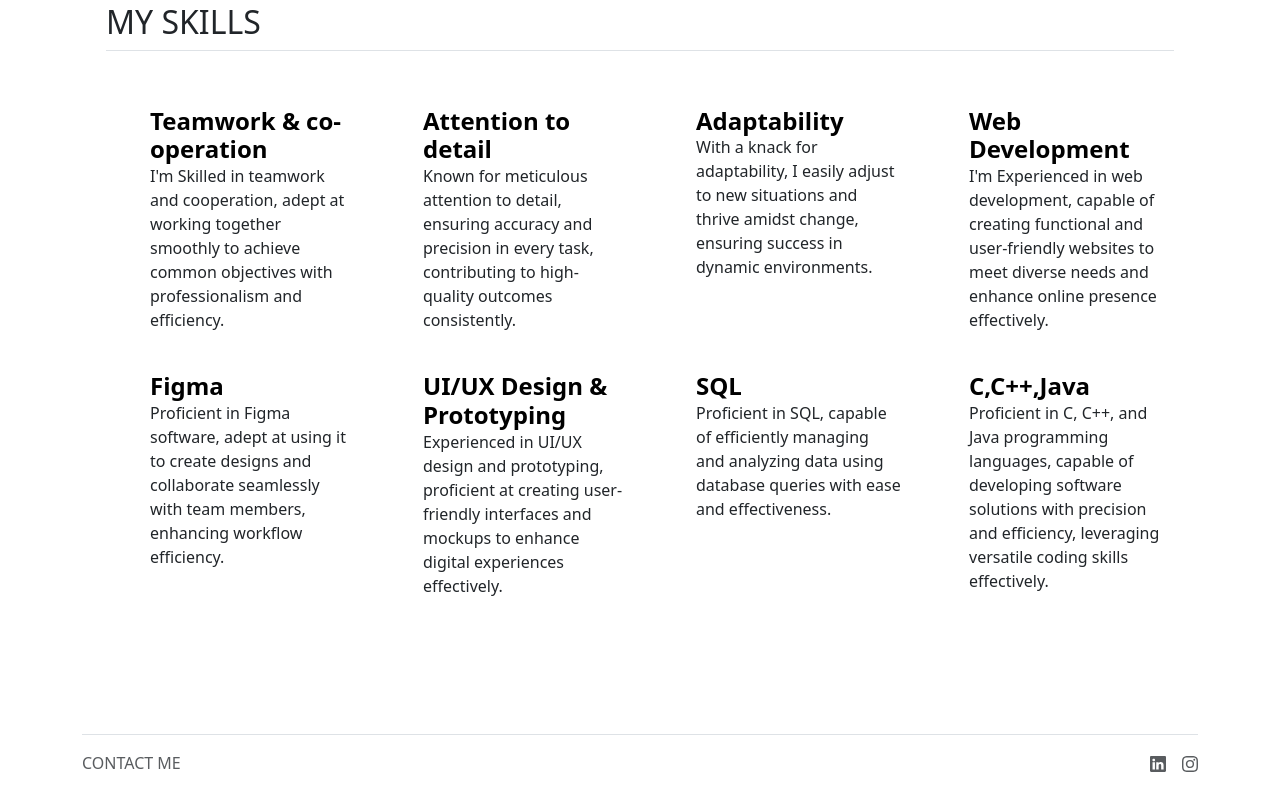
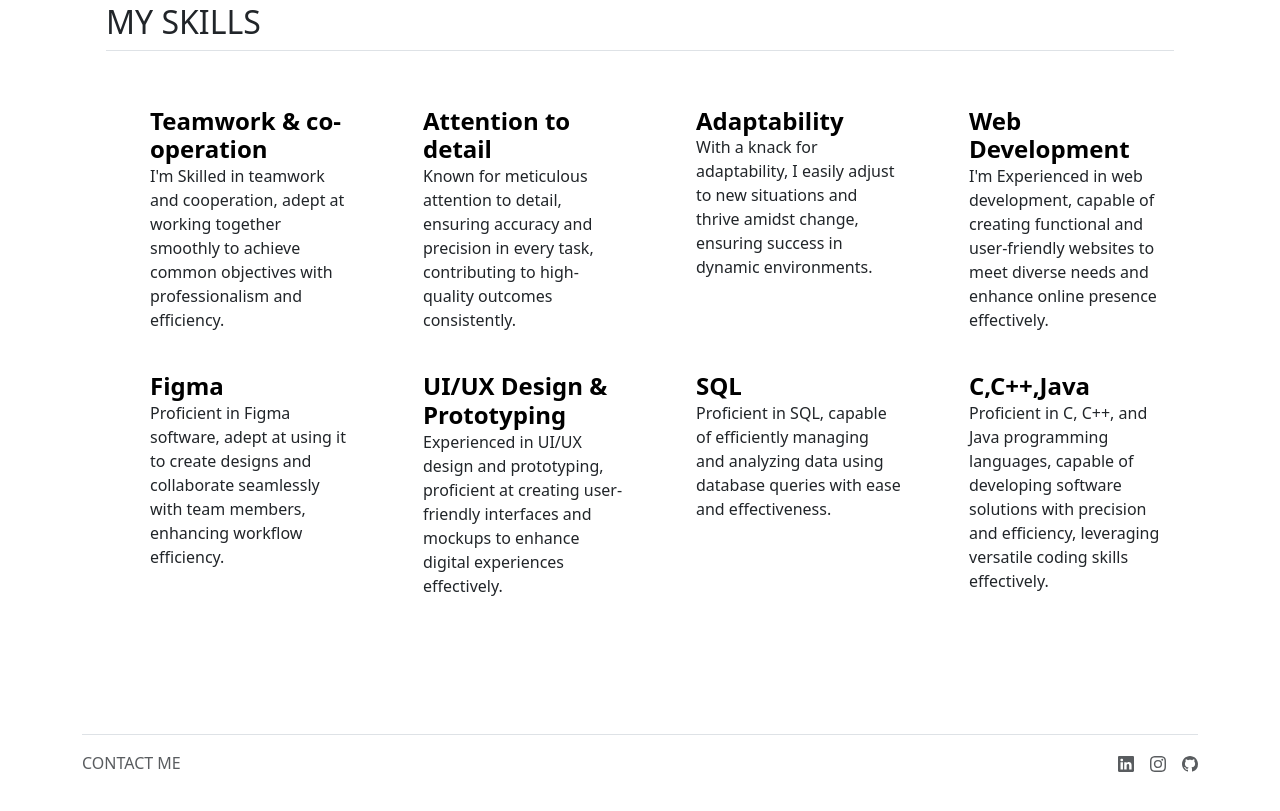
Before and after one commit to Stalin2k1/Portfolio, a plain HTML site: page index.html in a window 1280 px wide. Shown: the part 1438-2249 px from the top of the page. Drawn offline with nearby package versions, Linux system fonts and the light colour scheme.

Commit message:
Update index.html

```diff
--- a/index.html
+++ b/index.html
@@ -157,6 +157,9 @@
               <li class="ms-3"><a class="text-body-secondary" href="https://www.instagram.com/____stalin_21/?hl=en"><svg xmlns="http://www.w3.org/2000/svg" width="16" height="16" fill="currentColor" class="bi bi-instagram" viewBox="0 0 16 16">
                 <path d="M8 0C5.829 0 5.556.01 4.703.048 3.85.088 3.269.222 2.76.42a3.9 3.9 0 0 0-1.417.923A3.9 3.9 0 0 0 .42 2.76C.222 3.268.087 3.85.048 4.7.01 5.555 0 5.827 0 8.001c0 2.172.01 2.444.048 3.297.04.852.174 1.433.372 1.942.205.526.478.972.923 1.417.444.445.89.719 1.416.923.51.198 1.09.333 1.942.372C5.555 15.99 5.827 16 8 16s2.444-.01 3.298-.048c.851-.04 1.434-.174 1.943-.372a3.9 3.9 0 0 0 1.416-.923c.445-.445.718-.891.923-1.417.197-.509.332-1.09.372-1.942C15.99 10.445 16 10.173 16 8s-.01-2.445-.048-3.299c-.04-.851-.175-1.433-.372-1.941a3.9 3.9 0 0 0-.923-1.417A3.9 3.9 0 0 0 13.24.42c-.51-.198-1.092-.333-1.943-.372C10.443.01 10.172 0 7.998 0zm-.717 1.442h.718c2.136 0 2.389.007 3.232.046.78.035 1.204.166 1.486.275.373.145.64.319.92.599s.453.546.598.92c.11.281.24.705.275 1.485.039.843.047 1.096.047 3.231s-.008 2.389-.047 3.232c-.035.78-.166 1.203-.275 1.485a2.5 2.5 0 0 1-.599.919c-.28.28-.546.453-.92.598-.28.11-.704.24-1.485.276-.843.038-1.096.047-3.232.047s-2.39-.009-3.233-.047c-.78-.036-1.203-.166-1.485-.276a2.5 2.5 0 0 1-.92-.598 2.5 2.5 0 0 1-.6-.92c-.109-.281-.24-.705-.275-1.485-.038-.843-.046-1.096-.046-3.233s.008-2.388.046-3.231c.036-.78.166-1.204.276-1.486.145-.373.319-.64.599-.92s.546-.453.92-.598c.282-.11.705-.24 1.485-.276.738-.034 1.024-.044 2.515-.045zm4.988 1.328a.96.96 0 1 0 0 1.92.96.96 0 0 0 0-1.92m-4.27 1.122a4.109 4.109 0 1 0 0 8.217 4.109 4.109 0 0 0 0-8.217m0 1.441a2.667 2.667 0 1 1 0 5.334 2.667 2.667 0 0 1 0-5.334"/>
               </svg></a></li>
+                <li class="ms-3"><a class="text-body-secondary" href="https://github.com/Stalin2k1"><svg xmlns="http://www.w3.org/2000/svg" width="16" height="16" fill="currentColor" class="bi bi-github" viewBox="0 0 16 16">
+                <path d="M8 0C3.58 0 0 3.58 0 8c0 3.54 2.29 6.53 5.47 7.59.4.07.55-.17.55-.38 0-.19-.01-.82-.01-1.49-2.01.37-2.53-.49-2.69-.94-.09-.23-.48-.94-.82-1.13-.28-.15-.68-.52-.01-.53.63-.01 1.08.58 1.23.82.72 1.21 1.87.87 2.33.66.07-.52.28-.87.51-1.07-1.78-.2-3.64-.89-3.64-3.95 0-.87.31-1.59.82-2.15-.08-.2-.36-1.02.08-2.12 0 0 .67-.21 2.2.82.64-.18 1.32-.27 2-.27s1.36.09 2 .27c1.53-1.04 2.2-.82 2.2-.82.44 1.1.16 1.92.08 2.12.51.56.82 1.27.82 2.15 0 3.07-1.87 3.75-3.65 3.95.29.25.54.73.54 1.48 0 1.07-.01 1.93-.01 2.2 0 .21.15.46.55.38A8.01 8.01 0 0 0 16 8c0-4.42-3.58-8-8-8"/>
+              </svg></a></li>
             </ul>
           </footer>
         </div>
```
